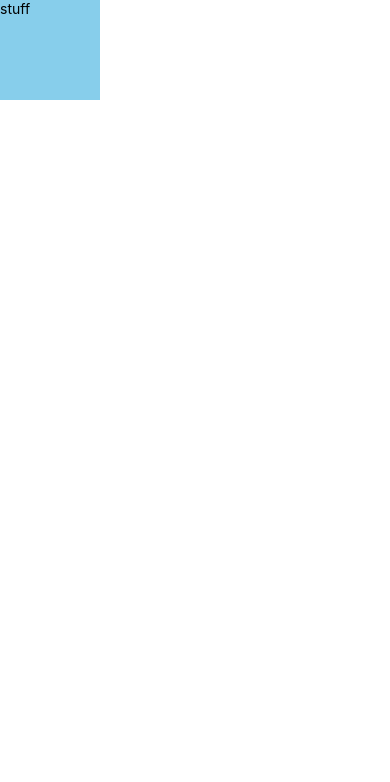
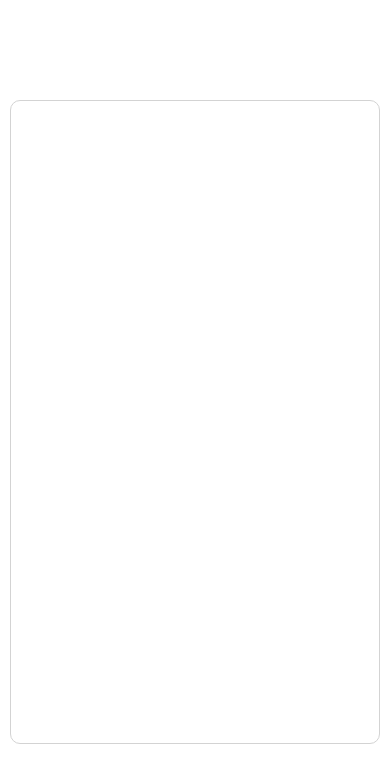
Before and after one commit to russjwells/clone-tinder, a React Native app: screen / in a window 390 px wide. Shown: the top 782 px of the page. Built offline with nearby package versions, Linux system fonts and the light colour scheme.

Commit message:
started card

```diff
--- a/App.js
+++ b/App.js
@@ -5,7 +5,7 @@ export default class App extends Component {
   render() {
     return (
       <View style={styles.card}>
-        <Text>stuff</Text>
+
       </View>
     )
   }
@@ -13,8 +13,13 @@ export default class App extends Component {
 
 const styles = StyleSheet.create({
   card: {
-    backgroundColor: 'skyblue',
-    width: 100,
-    height: 100,
+    flex: 1,
+    backgroundColor: 'white',
+    margin: 10,
+    marginTop: 100,
+    marginBottom: 100,
+    borderWidth: 1,
+    borderColor: 'lightgrey',
+    borderRadius: 10,
   },
 })
```
